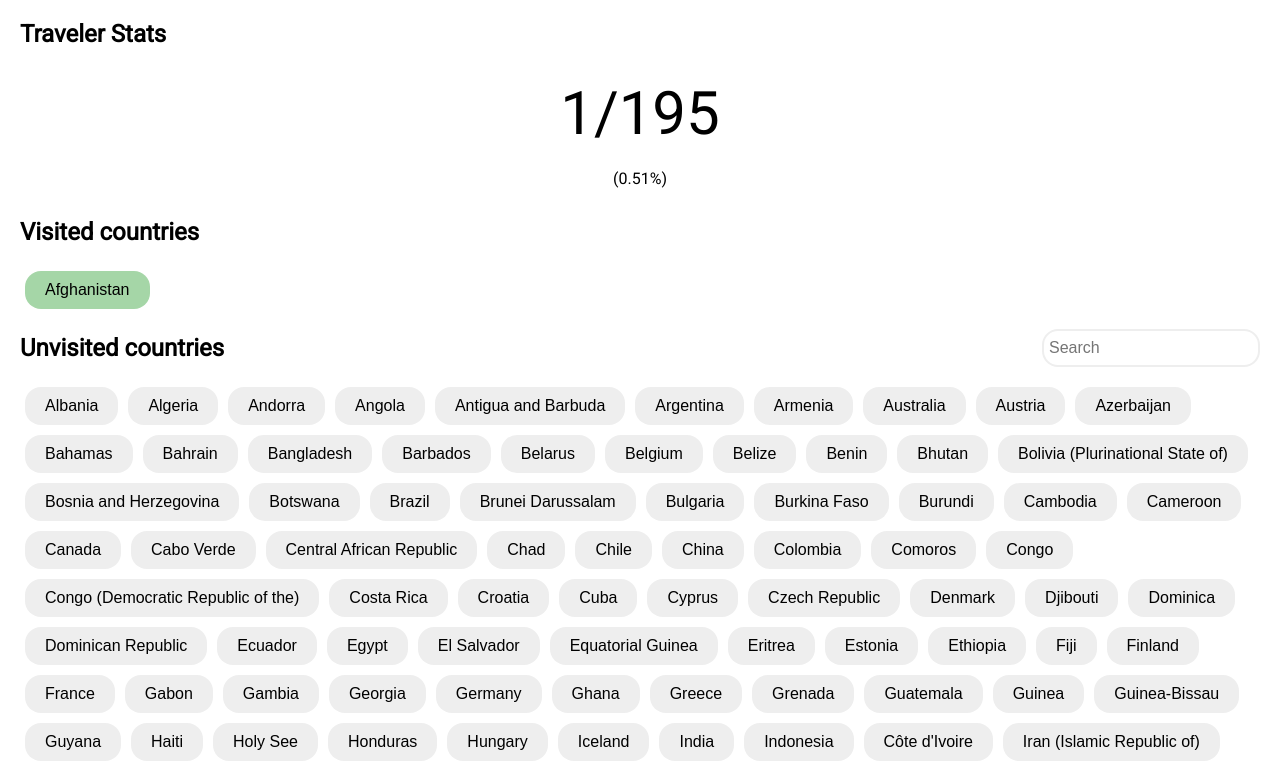
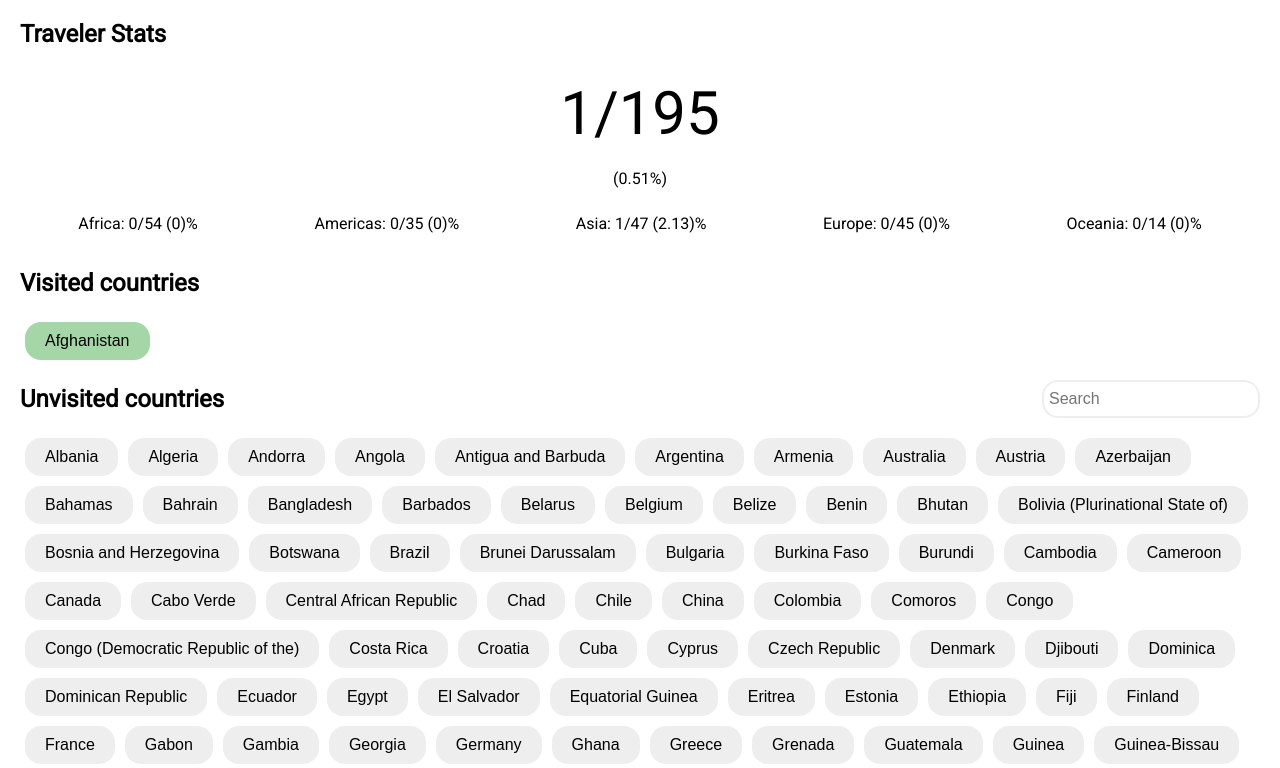
Before and after one commit to tomas-cani/flagcount, a plain HTML site: page index.html in a window 1280 px wide. Both pictures are taken after a click on the button "Afghanistan". Shown: the top 768 px of the page. Drawn offline with Linux system fonts and the light colour scheme.

Commit message:
Show continent breakdown

```diff
--- a/app.js
+++ b/app.js
@@ -9,9 +9,10 @@ function getVisitedCountries() {
 
 function onCountriesChange() {
   const filter = document.querySelector('.unvisited-countries-filter').value;
+  const visitedCountries = getVisitedCountries();
   renderUnvisitedCountries(filter);
-  renderVisitedCountries();
-  renderVisitedCountriesCount();
+  renderVisitedCountries(visitedCountries);
+  renderTravelerStats(visitedCountries);
 }
 
 function renderCountries(countries, parent) {
@@ -29,8 +30,8 @@ function renderUnvisitedCountries(filter) {
   renderCountries(filterCountries(countryData, filter, false), '.unvisited-countries');
 }
 
-function renderVisitedCountries() {
-  renderCountries(getVisitedCountries(), '.visited-countries');
+function renderVisitedCountries(visitedCountries) {
+  renderCountries(visitedCountries, '.visited-countries');
 }
 
 const countryFilter = document.querySelector('.unvisited-countries-filter');
--- a/flag-count.js
+++ /dev/null
@@ -1,8 +0,0 @@
-function renderVisitedCountriesCount() {
-  const visitedCountriesCountElement = document.querySelector('.visited-countries-count');
-  const visitedCountriesPercentageElement = document.querySelector('.visited-countries-percentage');
-  const visitedCountriesCount = getVisitedCountries().length;
-  const visitedCountriesPercentage = ((visitedCountriesCount * 100) / 195).toFixed(2);
-  visitedCountriesCountElement.textContent = `${visitedCountriesCount}/195`;
-  visitedCountriesPercentageElement.textContent = `(${visitedCountriesPercentage}%)`;
-}
--- a/index.html
+++ b/index.html
@@ -11,7 +11,7 @@
   <link rel="stylesheet" type="text/css" media="screen" href="main.css" />
   <script defer src="country-data.js"></script>
   <script defer src="country-list.js"></script>
-  <script defer src="flag-count.js"></script>
+  <script defer src="traveler-stats.js"></script>
   <script defer src="app.js"></script>
 </head>
 <body>
@@ -20,6 +20,13 @@
     <section class="score">
       <p class="visited-countries-count">0/195</p>
       <p class="visited-countries-percentage">(0%)</p>
+    </section>
+    <section class="continent-breakdown">
+      <p>Africa: <span class="africa-score">0/54 (0%)</span></p>
+      <p>Americas: <span class="americas-score">0/35 (0%)</span></p>
+      <p>Asia: <span class="asia-score">0/47 (0%)</span></p>
+      <p>Europe: <span class="europe-score">0/45 (0%)</span></p>
+      <p>Oceania: <span class="oceania-score">0/14 (0%)</span></p>
     </section>
   </section>
 
--- a/traveler-stats.css
+++ b/traveler-stats.css
@@ -12,3 +12,8 @@
 .visited-countries-percentage {
   margin: 10px 0;
 }
+
+.continent-breakdown {
+  display: flex;
+  justify-content: space-around;
+}
--- /dev/null
+++ b/traveler-stats.js
@@ -0,0 +1,53 @@
+const continents = [
+  {
+    name: 'Africa',
+    count: 54
+  },
+  {
+    name: 'Americas',
+    count: 35
+  },
+  {
+    name: 'Asia',
+    count: 47
+  },
+  {
+    name: 'Europe',
+    count: 45
+  },
+  {
+    name: 'Oceania',
+    count: 14
+  },
+];
+
+function renderTravelerStats(visitedCountries) {
+  renderScore();
+  renderContinentBreakdown(visitedCountries);
+}
+
+function renderScore() {
+  const visitedCountriesCountElement = document.querySelector('.visited-countries-count');
+  const visitedCountriesPercentageElement = document.querySelector('.visited-countries-percentage');
+  const visitedCountriesCount = getVisitedCountries().length;
+  const visitedCountriesPercentage = getPercentage(visitedCountriesCount, 195);
+  visitedCountriesCountElement.textContent = `${visitedCountriesCount}/195`;
+  visitedCountriesPercentageElement.textContent = `(${visitedCountriesPercentage}%)`;
+}
+
+function renderContinentBreakdown(visitedCountries) {
+  continents.forEach(continent => {
+    const continentScoreElement = document.querySelector(`.${continent.name.toLowerCase()}-score`);
+    const visitedCountriesCount = getVisitedCountriesCountFor(continent.name, visitedCountries);
+    const visitedCountriesPercentage = `(${getPercentage(visitedCountriesCount, continent.count)})%`;
+    continentScoreElement.textContent = `${visitedCountriesCount}/${continent.count} ${visitedCountriesPercentage}`;
+  });
+}
+
+function getPercentage(x, y) {
+  return String(((x * 100) / y).toFixed(2)).replace('.00', '');
+}
+
+function getVisitedCountriesCountFor(continent, visitedCountries) {
+  return visitedCountries.filter(visitedCountry => visitedCountry.region === continent).length;
+}
```
